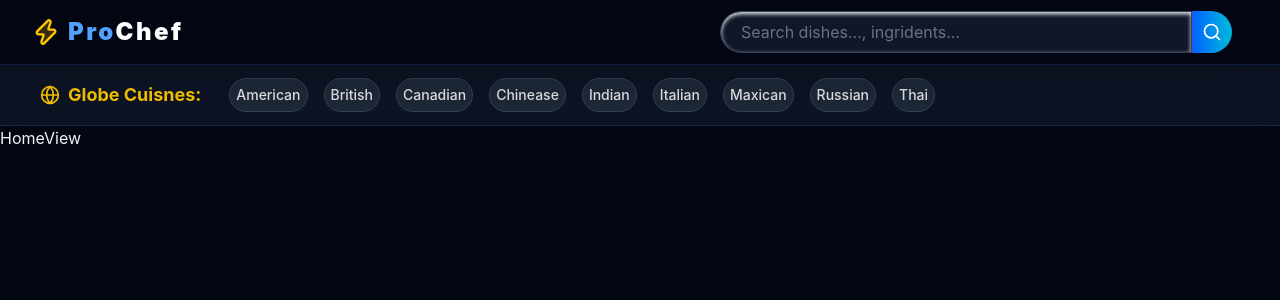
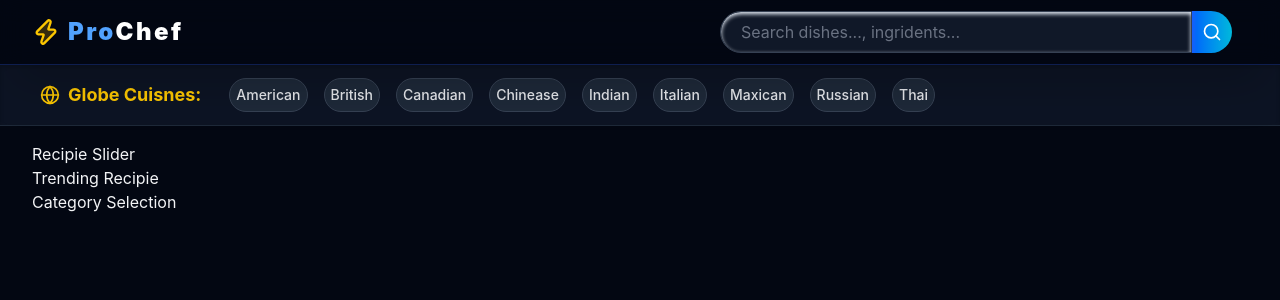
Before and after one commit to amisha-s/React-Recipe-Application, a React (Vite) app: page / in a window 1280 px wide. Shown: the top 300 px of the page. Built offline with nearby package versions, Linux system fonts and the light colour scheme.

Commit message:
Fetch Data from API

```diff
--- a/src/components/HomeView.jsx
+++ b/src/components/HomeView.jsx
@@ -1,9 +1,25 @@
 import React from "react";
+import RecipieSLider from "../components/RecipieSlider";
+import TrendingRecipie from "../components/TrendingRecipie";
+import CategorySelection from "../components/CategorySelection";
+import { API_URL } from "../components/useFetch";
 
-const HomeView=()=>{
-    return(
-    <div>HomeView</div>
-    )
-}
+const HomeView = () => {
+  return (
+    <>
+      <div className="mx-auto px-4 sm:px-6 lg:px-8 py-4">
+        <RecipieSLider
+          title="Staff Curated Picks"
+          fetchUrl={`${API_URL}search.php?f=c`}
+        />
+        <TrendingRecipie
+          title="Quick and Easy Meals"
+          fetchUrl={`${API_URL}filter.php?a=Canadian`}
+        />
+        <CategorySelection />
+      </div>
+    </>
+  );
+};
 
 export default HomeView;
--- a/src/components/TrendingRecipie.jsx
+++ b/src/components/TrendingRecipie.jsx
@@ -3,7 +3,7 @@ import React from 'react'
 const TrendingRecipie = () => {
   return (
     <div>
-
+      Trending Recipie
     </div>
   )
 }
--- a/src/components/useFetch.js
+++ b/src/components/useFetch.js
@@ -0,0 +1,46 @@
+import React, { useEffect, useState } from 'react'
+
+export const API_URL="www.themealdb.com/api/json/v1/1/";
+
+export const useFetch = () => {
+    const [data,setData]=useEffect(null);
+    const [loading,setLoading]=useEffect(true);
+    const [error,setError]=useState(null);
+
+    useEffect(() => {
+        try{
+        if(!url){
+        setLoading(false);
+        return ;
+        }
+    const fetchData=async()=>{
+        const res=await fetch(url);
+        if(!res.ok) throw new Error(`Error: ${res.status}`);
+
+        const json=res.json();
+        setData(json);
+    }
+    fetchData();
+    }
+        catch(e){
+            setError(e.message);
+        }finally{
+            setLoading(false);
+        }
+
+
+
+    }, [url])
+
+
+
+
+
+  return (
+    <div>
+
+    </div>
+  )
+}
+
+export default useFetch
```
